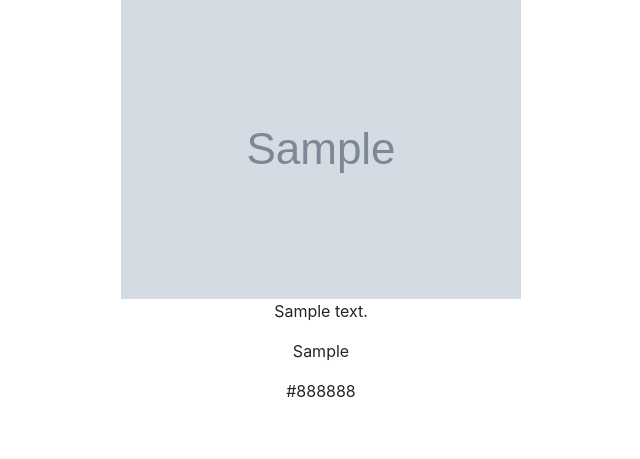
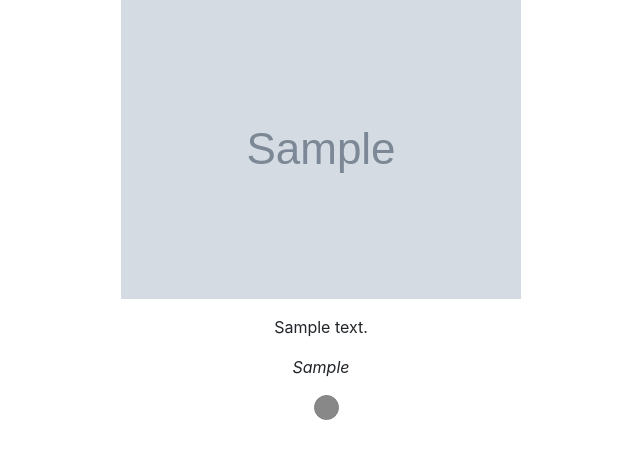
Before and after one commit to elena-kolomeets/Django-Repo, a Django app: page /repo/ in a window 1280 px wide. Shown: the part 260-719 px from the top of the page, without its empty margins (319-959 px from the left). Run offline with Django 3.2, Linux system fonts and the light colour scheme; a user stored in the database is signed in; tables that the repository leaves empty hold one stand-in row (values such as "Sample post"); grey boxes marked "Sample" are stand-in pictures; parts of the project's set-up code (start-up, migrations or seed data) failed here and were passed over; some libraries are stand-ins or nearby versions.

Commit message:
Create split template tag,show color circles,show limit message

```diff
--- a/image_repo/templates/image_repo/base.html
+++ b/image_repo/templates/image_repo/base.html
@@ -18,7 +18,7 @@
       flex-direction: row;
       justify-content: center;
     }
-    h2 {color: Teal}
+    h2 {color: Teal;}
     h5 {font-weight: normal;}
     @media (max-width: 300px) {.top {max-width: 250px;}}
     @media (max-width: 500px) {.top {max-width: 300px;}}
--- a/image_repo/templates/image_repo/repo.html
+++ b/image_repo/templates/image_repo/repo.html
@@ -20,6 +20,13 @@
     .txt-blk {
       max-width: 400px;
       text-align: center;
+    }
+    span {
+      height: 25px;
+      width: 25px;
+      border-radius: 50%;
+      border: 1px solid grey;
+      display: inline-block;
     }
     @media (max-width: 300px) {
       .block {max-width: 200px;}
@@ -55,18 +62,32 @@
           {{ form.as_p }}   <!-- form shown as separate paragraphs -->
           <!-- display error message when error occurs -->
           <h5 style="color: FireBrick"> {{ error }} </h5>
+          {% if form %}
           <input type="submit" value="Upload">
+          {% else %}
+          <h5 style="color: Gray"> You've reached your upload limit. </h5>
+          {% endif %}
       </form>
   </div>
   <br>
+  <!-- load our custom split filter to use with colors-->
+  {% load image_repo_tags %}
   <div class="block">
       {% for image in images %}
       <div>
           <img src="{{ image.image.url }}" alt="The Image should be here" width="400"/>
+          <p></p>
           <div class="txt-blk">
               <p>{{ image.description }}</p>
-              <p>{{ image.tags }}</p>
-              <p>{{ image.colors }}</p>
+              <i><p>{{ image.tags }}</p></i>
+              <!-- show circles with dominant colors -->
+              <div class="sign">
+              {% for color in image.colors|split:" " %}
+                  {% if color %}
+                <p><span aria-label="{{ color }}" style="background-color:{{ color }}; margin-left:10px"></span></p>
+                  {% endif %}
+              {% endfor %}
+              </div>
           </div>
           <br><br>
       </div>
--- /dev/null
+++ b/image_repo/templatetags/image_repo_tags.py
@@ -0,0 +1,8 @@
+from django import template
+
+register = template.Library()
+
+
+@register.filter(name='split')
+def split(str, key):
+    return str.split(key)
```
Also changed, not shown: image_repo/templatetags/__init__.py (added).
